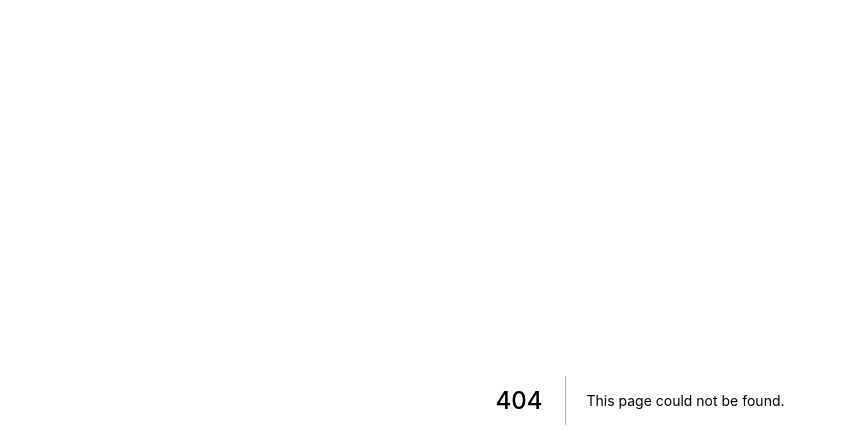
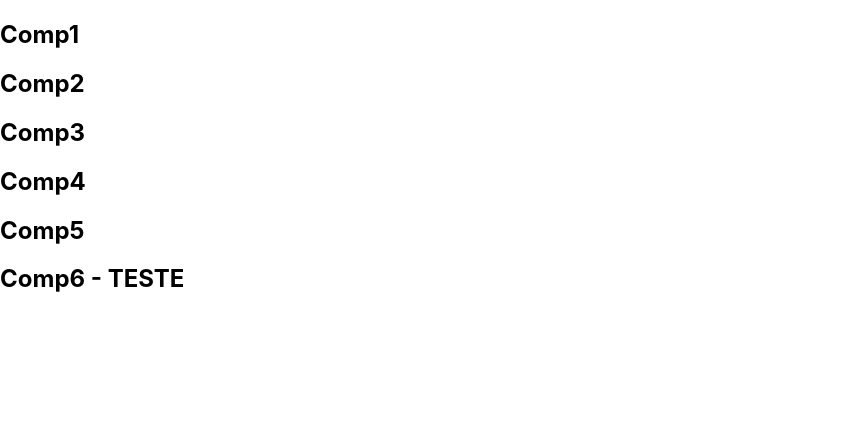
Before and after one commit to schmidtmarcelo/exercicios, a Next.js app: page /modulo/teste in a window 1280 px wide. Before the commit this address had no page. Shown: the top 448 px of the page, without its empty margins (0-846 px from the left). Built offline with nearby package versions, Linux system fonts and the light colour scheme.

Commit message:
sistema de modulos

```diff
--- /dev/null
+++ b/components/modulo/funcionais.jsx
@@ -0,0 +1,30 @@
+export function Comp1() {
+    return <h2>Comp1</h2>
+}
+
+export const Comp2 = function() {
+    return <h2>Comp2</h2>
+}
+
+export default function Comp3() {
+    return (
+        <div>
+            <h2>Comp3</h2>
+        </div>
+    )
+}
+
+export const Comp4 = () => {
+    return <h2>Comp4</h2>
+}
+const Comp5 = () => <h2>Comp5</h2>
+
+const Comp6 = props => (
+    <div>
+        <h2>Comp6 - {props.msg}</h2>
+    </div>
+)
+
+export {
+    Comp5, Comp6
+}
--- /dev/null
+++ b/pages/modulo/teste.jsx
@@ -0,0 +1,14 @@
+import Comp3, { Comp1, Comp2, Comp4, Comp5, Comp6 } from "../../components/modulo/funcionais"
+
+export default function teste() {
+    return (
+        <div>
+            <Comp1 />
+            <Comp2 />
+            <Comp3 />
+            <Comp4 />
+            <Comp5 />
+            <Comp6 msg={"TESTE"}/>
+        </div>
+    )
+}
```
